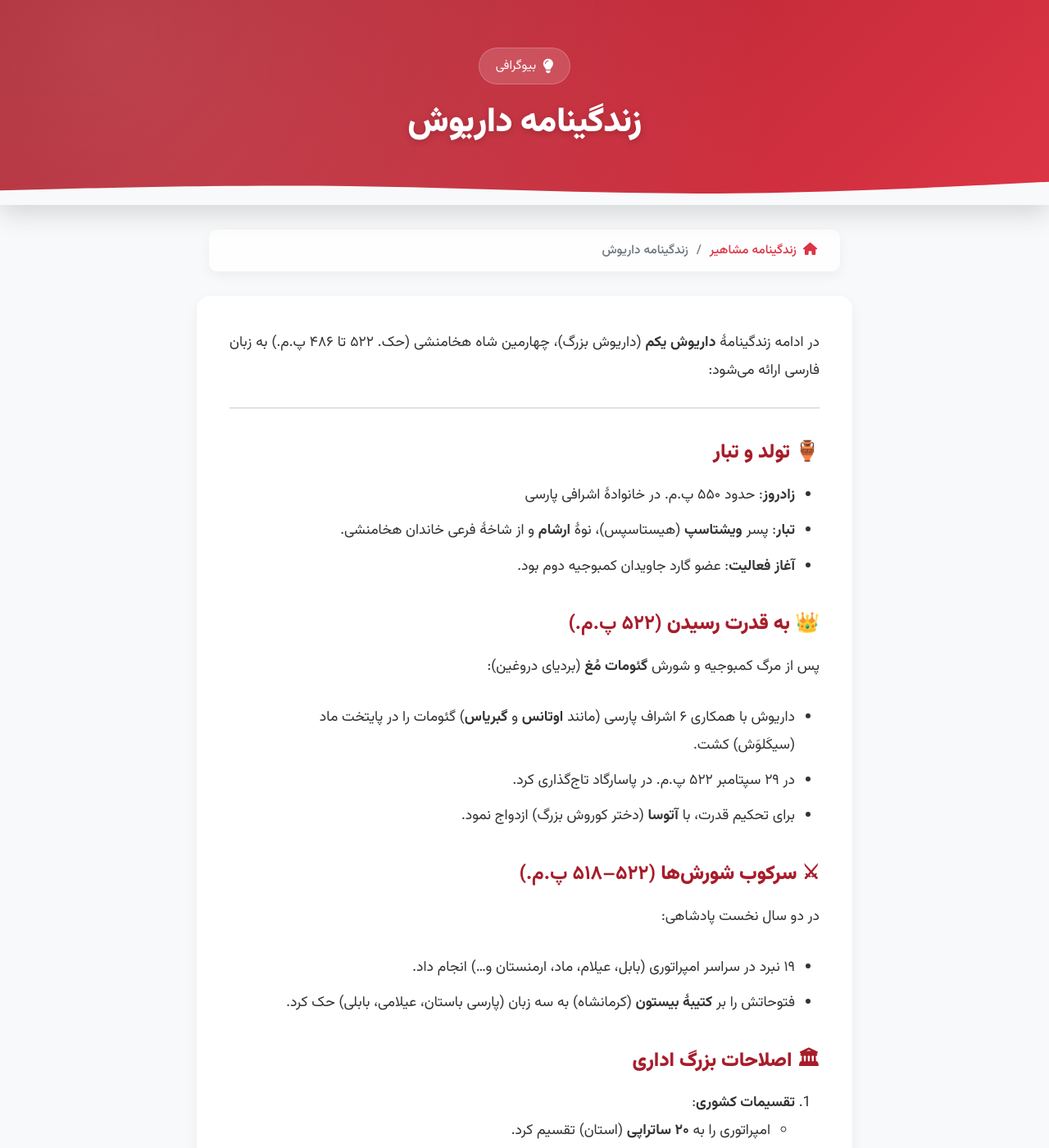
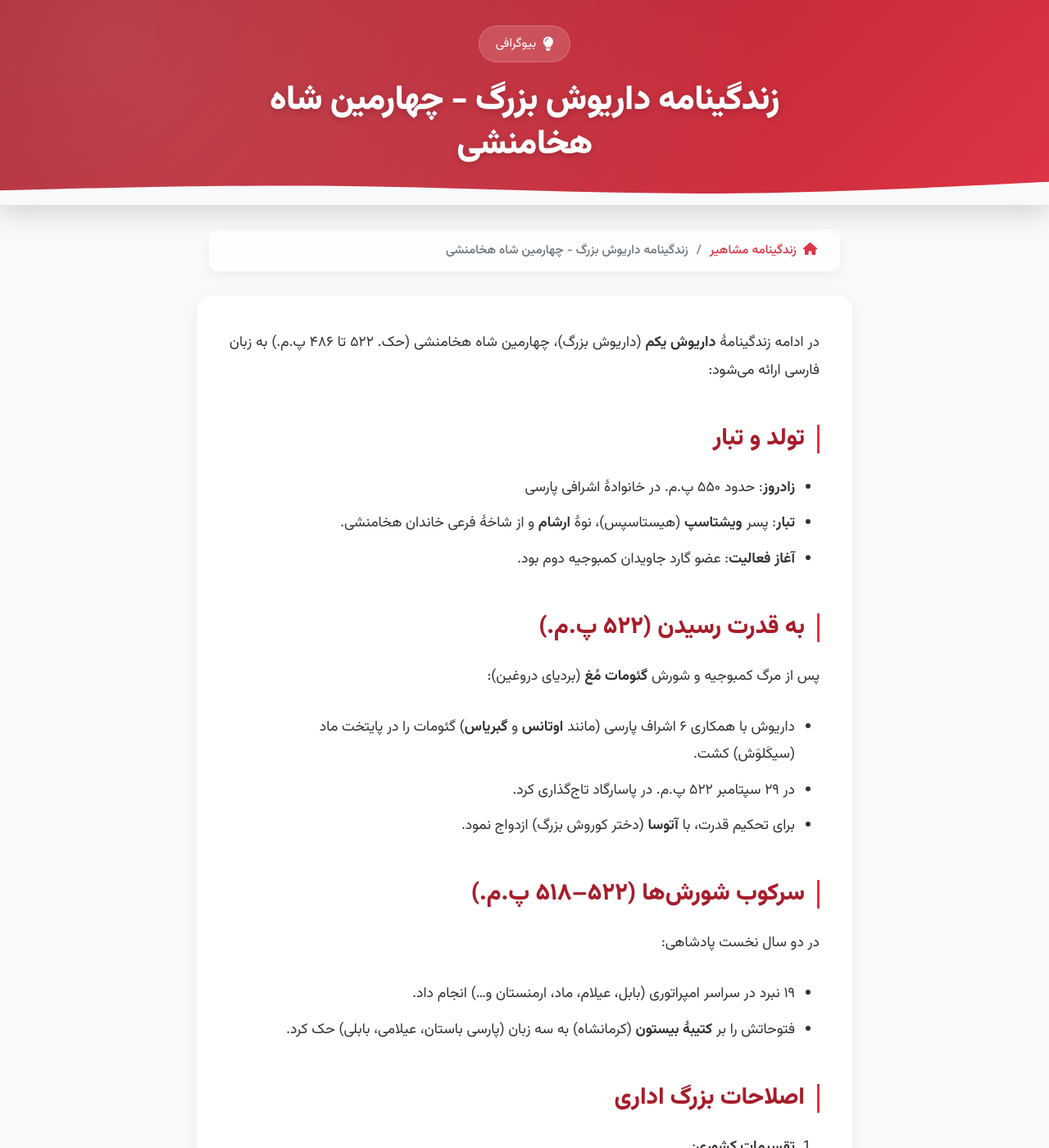
Before and after one commit to darkblog/darkblog.github.io, a Jekyll site: the page built from _posts/2025-7-6-75.md, in a window 1280 px wide and 1400 px high. Shown: the whole window at 82% size. Built offline with Jekyll 4.4.1, drawn with Linux system fonts in a browser that asks for light colours; some of the changed text lies outside the part shown.

Commit message:
Update 2025-7-6-75.md

```diff
--- a/_posts/2025-7-6-75.md
+++ b/_posts/2025-7-6-75.md
@@ -1,29 +1,27 @@
 ---
 layout: post
-title: زندگینامه داریوش
+title: زندگینامه داریوش بزرگ - چهارمین شاه هخامنشی
 ---
 
 در ادامه زندگینامهٔ **داریوش یکم** (داریوش بزرگ)، چهارمین شاه هخامنشی (حک. ۵۲۲ تا ۴۸۶ پ.م.) به زبان فارسی ارائه می‌شود:
 
----
-
-### 🏺 **تولد و تبار**
+## تولد و تبار
 - **زادروز**: حدود ۵۵۰ پ.م. در خانوادۀ اشرافی پارسی
 - **تبار**: پسر **ویشتاسپ** (هیستاسپس)، نوۀ **ارشام** و از شاخۀ فرعی خاندان هخامنشی.
 - **آغاز فعالیت**: عضو گارد جاویدان کمبوجیه دوم بود.
 
-### 👑 **به قدرت رسیدن** (۵۲۲ پ.م.)
+## به قدرت رسیدن (۵۲۲ پ.م.)
 پس از مرگ کمبوجیه و شورش **گئومات مُغ** (بردیای دروغین):
 - داریوش با همکاری ۶ اشراف پارسی (مانند **اوتانس** و **گبریاس**) گئومات را در پایتخت ماد (سیکَلوَش) کشت.
 - در ۲۹ سپتامبر ۵۲۲ پ.م. در پاسارگاد تاج‌گذاری کرد.
 - برای تحکیم قدرت، با **آتوسا** (دختر کوروش بزرگ) ازدواج نمود.
 
-### ⚔ **سرکوب شورش‌ها** (۵۲۲–۵۱۸ پ.م.)
+## سرکوب شورش‌ها (۵۲۲–۵۱۸ پ.م.)
 در دو سال نخست پادشاهی:
 - ۱۹ نبرد در سراسر امپراتوری (بابل، عیلام، ماد، ارمنستان و...) انجام داد.
 - فتوحاتش را بر **کتیبهٔ بیستون** (کرمانشاه) به سه زبان (پارسی باستان، عیلامی، بابلی) حک کرد.
 
-### 🏛 **اصلاحات بزرگ اداری**
+## اصلاحات بزرگ اداری
 1. **تقسیمات کشوری**:
    - امپراتوری را به **۲۰ ساتراپی** (استان) تقسیم کرد.
    - هر ساتراپ زیر نظر شاه و مأموران ناظر ("چشم و گوش شاه") اداره می‌شد.
@@ -37,23 +35,23 @@ title: زندگینامه داریوش
 4. **نظامی**:
    - تشکیل ارتش جاویدان (۱۰٬۰۰۰ نفره با آموزش ویژه).
 
-### 🌍 **لشکرکشی‌های نظامی**
+## لشکرکشی‌های نظامی
 - **اروپا** (۵۱۳ پ.م.): حمله به سکاها (اوکراین امروزی) و الحاق تراکیه (بلغارستان) و مقدونیه.
 - **یونان**:
   - سرکوب شورش ایونیا (۴۹۹ پ.م.) و ویران کردن سارد.
   - شکست در **نبرد ماراتون** (۴۹۰ پ.م.) از آتنی‌ها.
 
-### ✍ **سیاست دینی و فرهنگی**
+## سیاست دینی و فرهنگی
 - پیرو آیین **زرتشتی** و پرستش **اهورامزدا**، اما مدارا با ادیان دیگر:
   - بازسازی معابد مصری (مانند معبد هیبیس).
   - حمایت از یهودیان برای بازسازی معبد اورشلیم (ذکر شده در کتاب عزرا).
 
-### 🕊 **مرگ و میراث**
+## مرگ و میراث
 - **درگذشت**: ۴۸۶ پ.م. در ۶۴ سالگی پس از ۳۶ سال پادشاهی.
 - **آرامگاه**: نقش‌رستم نزدیک تخت جمشید.
 - **جانشین**: پسرش **خشایارشا**.
 
-### 📜 **داریوش در تاریخ**
+## داریوش در تاریخ
 - **وسعت امپراتوری**: از رود سند تا لیبی، با ۴۹ میلیون نفر جمعیت (بزرگ‌ترین امپراتوری جهان تا آن زمان).
 - **شاه‌نامه فردوسی**: از او به نام "داریو" یاد شده و بر عدالتش تأکید شده است.
 - **منابع تاریخی**: مورخان یونانی (هرودوت) او را مدیر مدبّر اما شکست‌خورده از یونان می‌دانند، درحالی‌که منابع ایرانی بر سازماندهی امپراتوری تمرکز دارند.
```
Also changed, not shown: other parts of _posts/2025-7-6-75.md (+1 -5 lines).
